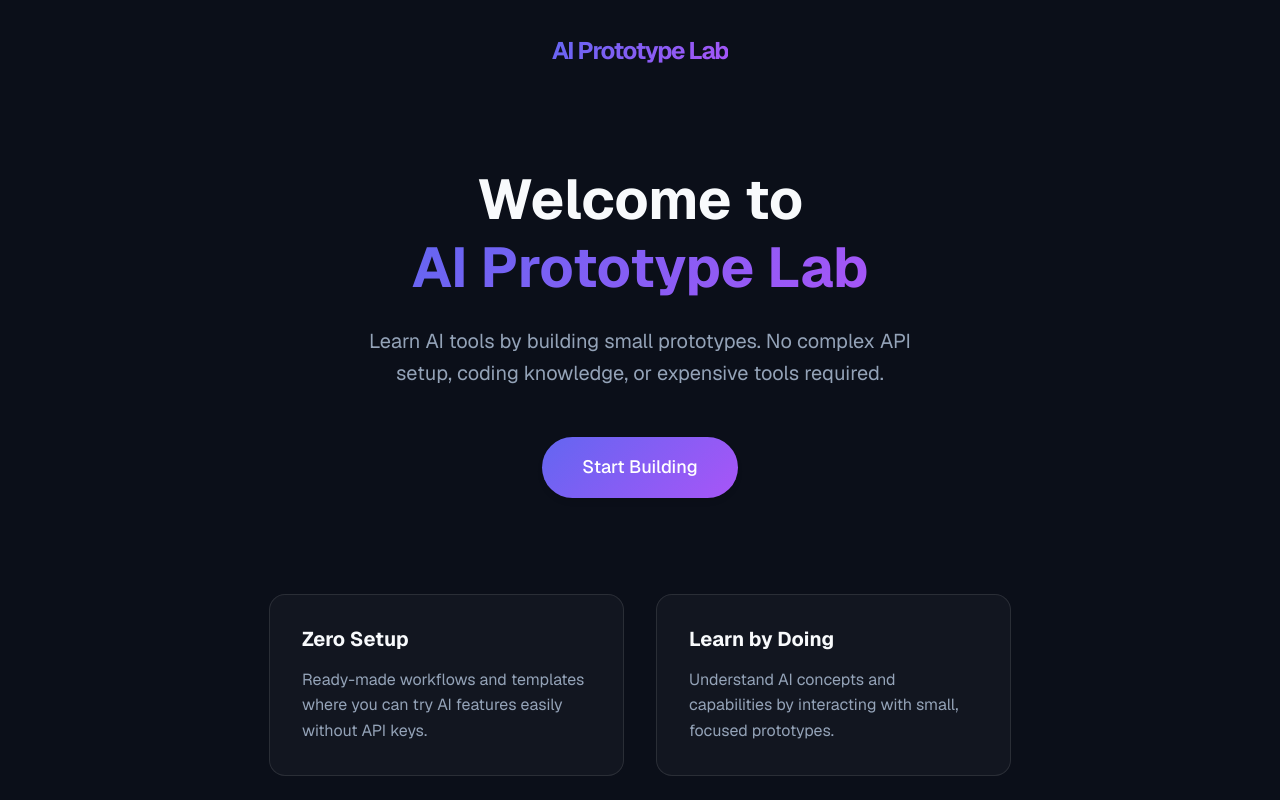
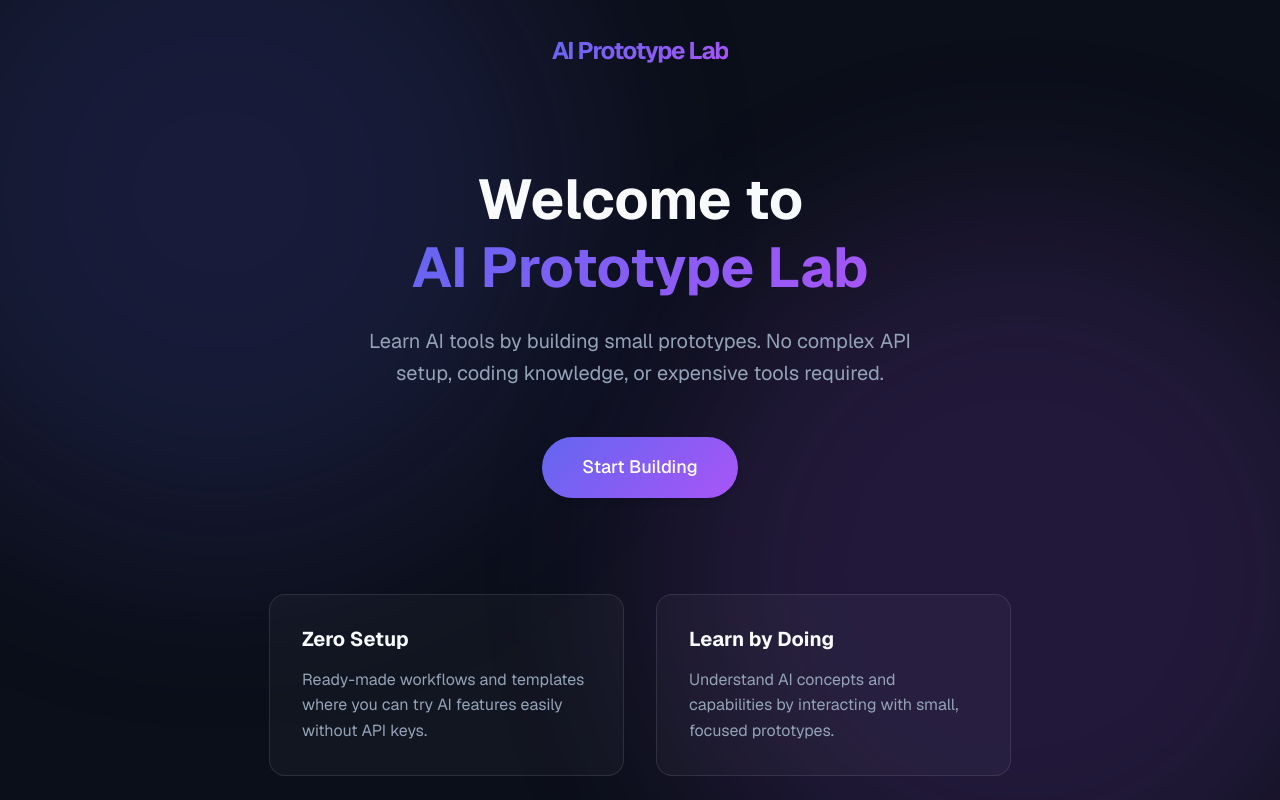
Before and after one commit to ragularvind/ai-prototype-lab, a Next.js app: page / in a window 1280 px wide. Shown: the top 800 px of the page. Built offline with nearby package versions, Linux system fonts and the light colour scheme.

Commit message:
style: add glowing backgrounds, shimmer loaders, and typing fx

```diff
--- a/src/app/globals.css
+++ b/src/app/globals.css
@@ -161,3 +161,110 @@ h1, h2, h3, h4, h5, h6 {
 .animate-fade-in {
   animation: fadeIn 0.6s cubic-bezier(0.16, 1, 0.3, 1) forwards;
 }
+
+/* Background Effects */
+.bg-gradient-orbs {
+  position: fixed;
+  top: 0;
+  left: 0;
+  width: 100vw;
+  height: 100vh;
+  z-index: -1;
+  overflow: hidden;
+  background: var(--bg-color);
+}
+
+.orb {
+  position: absolute;
+  border-radius: 50%;
+  filter: blur(100px);
+  opacity: 0.15;
+  animation: float 20s infinite ease-in-out;
+}
+
+.orb-1 {
+  top: -10%;
+  left: -10%;
+  width: 50vw;
+  height: 50vw;
+  background: #6366f1;
+  animation-delay: 0s;
+}
+
+.orb-2 {
+  bottom: -20%;
+  right: -10%;
+  width: 60vw;
+  height: 60vw;
+  background: #a855f7;
+  animation-delay: -5s;
+}
+
+@keyframes float {
+  0% { transform: translate(0, 0) scale(1); }
+  33% { transform: translate(30px, -50px) scale(1.1); }
+  66% { transform: translate(-20px, 20px) scale(0.9); }
+  100% { transform: translate(0, 0) scale(1); }
+}
+
+/* Shimmer Loading State */
+.shimmer-wrapper {
+  background: rgba(255, 255, 255, 0.05);
+  border-radius: var(--radius-md);
+  padding: 1.5rem;
+  position: relative;
+  overflow: hidden;
+}
+
+.shimmer-line {
+  height: 12px;
+  background: rgba(255, 255, 255, 0.1);
+  border-radius: var(--radius-full);
+  margin-bottom: 1rem;
+  position: relative;
+  overflow: hidden;
+}
+
+.shimmer-line:last-child {
+  margin-bottom: 0;
+  width: 60%;
+}
+
+.shimmer-line::after {
+  content: "";
+  position: absolute;
+  top: 0;
+  right: 0;
+  bottom: 0;
+  left: 0;
+  transform: translateX(-100%);
+  background-image: linear-gradient(
+    90deg,
+    rgba(255, 255, 255, 0) 0,
+    rgba(255, 255, 255, 0.05) 20%,
+    rgba(255, 255, 255, 0.1) 60%,
+    rgba(255, 255, 255, 0)
+  );
+  animation: shimmer 2s infinite;
+}
+
+@keyframes shimmer {
+  100% {
+    transform: translateX(100%);
+  }
+}
+
+/* Typing Caret */
+.typewriter-cursor {
+  display: inline-block;
+  width: 8px;
+  height: 1.2em;
+  background-color: var(--accent-color);
+  vertical-align: text-bottom;
+  animation: blink 1s step-end infinite;
+}
+
+@keyframes blink {
+  0%, 100% { opacity: 1; }
+  50% { opacity: 0; }
+}
--- a/src/app/layout.tsx
+++ b/src/app/layout.tsx
@@ -26,7 +26,11 @@ export default function RootLayout({
   return (
     <html lang="en">
       <body className={`${geistSans.variable} ${geistMono.variable}`}>
-        <main className="main-content">
+        <div className="bg-gradient-orbs">
+          <div className="orb orb-1"></div>
+          <div className="orb orb-2"></div>
+        </div>
+        <main className="main-content relative z-10">
           <header className="container header">
             <Link href="/" className="logo text-gradient">AI Prototype Lab</Link>
           </header>
```
Also changed, not shown: src/app/workflows/[id]/page.tsx (+32 -5 lines).
